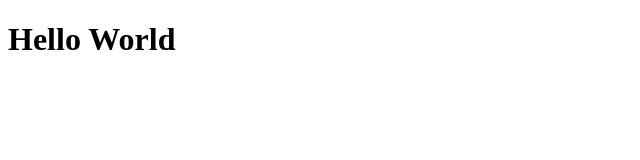
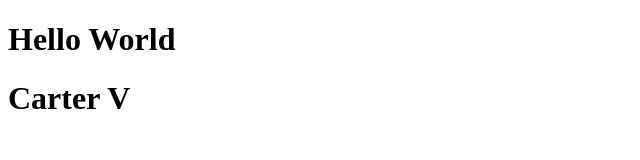
Before and after one commit to abiegaj-1731139/abiegaj-1731139.github.io, a plain HTML site: page index.html in a window 1280 px wide. Shown: the whole page, without its empty margins (0-640 px from the left). Drawn offline with Linux system fonts and the light colour scheme.

Commit message:
Update index.html

```diff
--- a/index.html
+++ b/index.html
@@ -6,4 +6,5 @@
     <body>
         <h1>Hello World</h1>
     </body>
+        <h1>Carter V</h1>
 </html>
```
